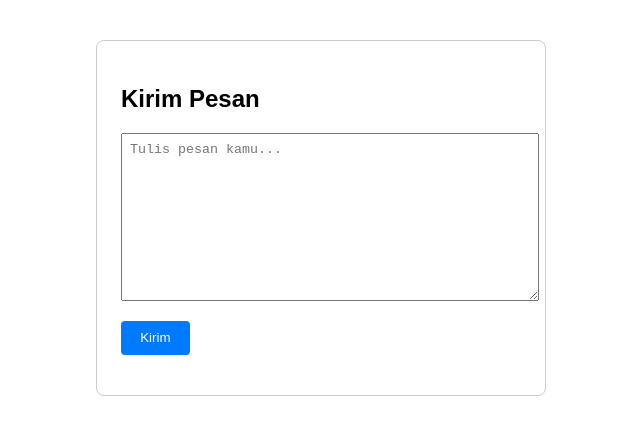
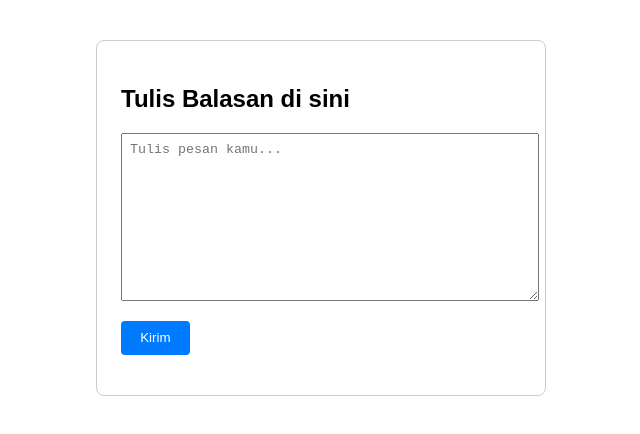
Before and after one commit to sddqbdi1208/balasan, a plain HTML site: page index.html in a window 1280 px wide. Shown: the whole page, without its empty margins (319-959 px from the left). Drawn offline with nearby package versions, Linux system fonts and the light colour scheme.

Commit message:
Update index.html

```diff
--- a/index.html
+++ b/index.html
@@ -2,7 +2,7 @@
 <html lang="id">
 <head>
   <meta charset="UTF-8">
-  <title>Kirim Pesan</title>
+  <title>balas</title>
   <script src="https://cdn.jsdelivr.net/npm/emailjs-com@3/dist/email.min.js"></script>
   <style>
     body {
@@ -40,7 +40,7 @@
 <body>
 
 <div class="form-box">
-  <h2>Kirim Pesan</h2>
+  <h2>Tulis Balasan di sini</h2>
   <form id="pesanForm">
     <textarea name="pesan" placeholder="Tulis pesan kamu..." required></textarea>
     <button type="submit">Kirim</button>
```
